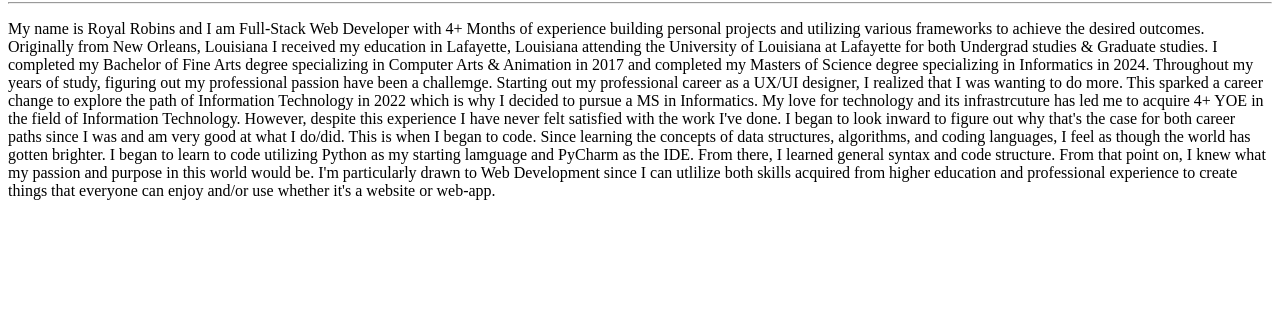
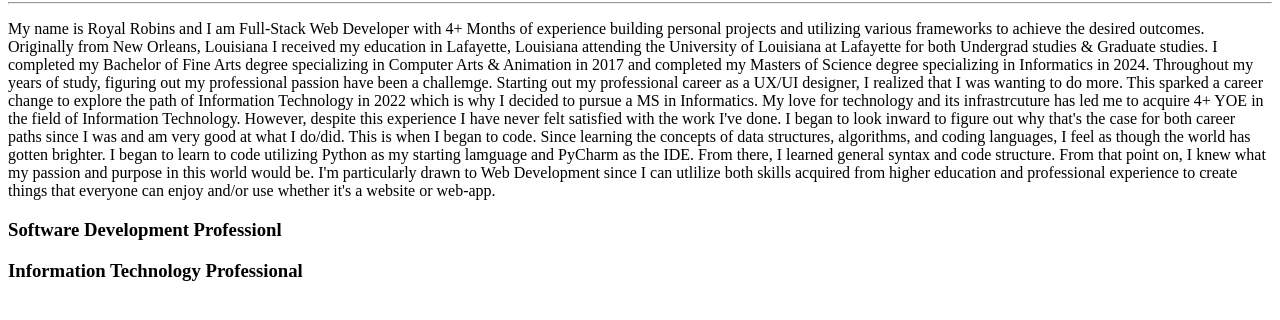
Before and after one commit to royalrobins/html-portfolio, a plain HTML site: page public/about.html in a window 1280 px wide. Shown: the part 64-384 px from the top of the page. Drawn offline with Linux system fonts and the light colour scheme.

Commit message:
Update about.html
Linked Web Dev resume in the about page.

```diff
--- a/public/about.html
+++ b/public/about.html
@@ -8,3 +8,8 @@ This sparked a career change to explore the path of Information Technology in 20
 I began to look inward to figure out why that's the case for both career paths since I was and am very good at what I do/did. This is when I began to code. Since learning the concepts of data structures, algorithms, and coding languages, I feel as though the world has gotten brighter. I began to learn to code utilizing Python as my starting lamguage and PyCharm as the IDE.
 From there, I learned general syntax and code structure. From that point on, I knew what my passion and purpose in this world would be. I'm particularly drawn to Web Development since I can utlilize both skills acquired from higher education and professional experience to create things that everyone can enjoy and/or use whether it's a website or web-app.
 </p>
+
+<h3>Software Development Professionl</h3>
+<link href="./resume/RoyalWebDev.pdf">
+
+<h3>Information Technology Professional</h3>
```
